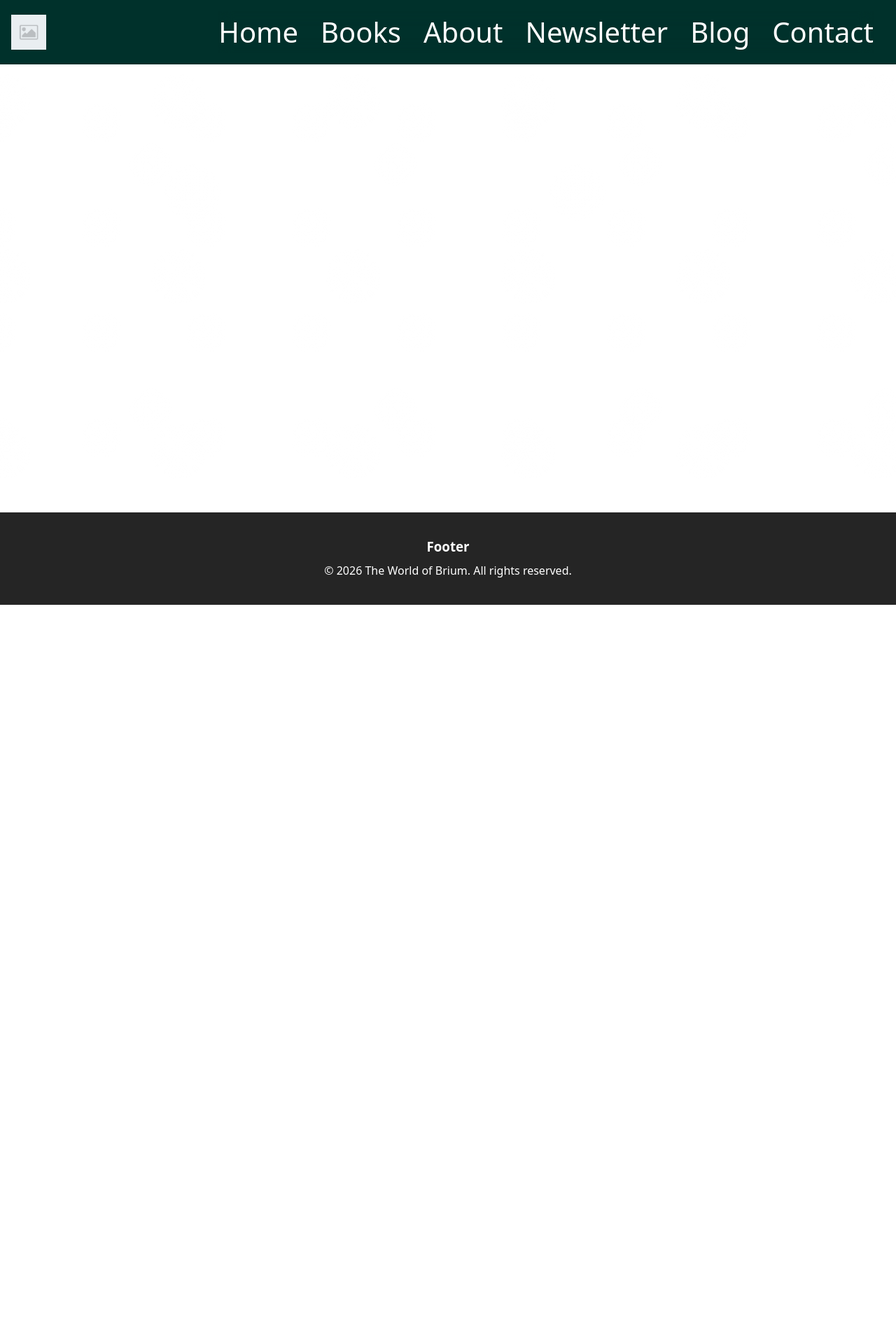
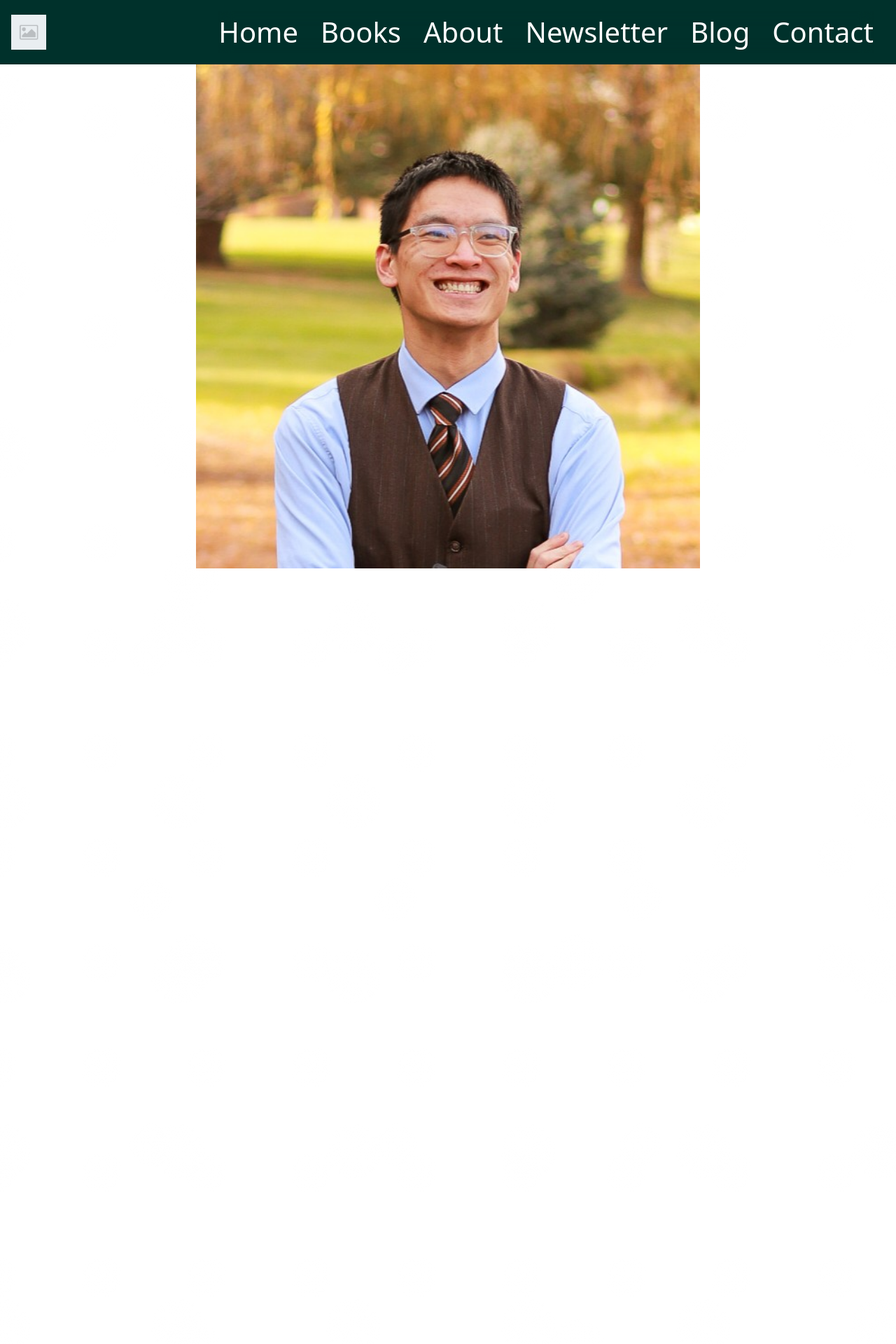
Before and after one commit to ErikQBirch/The_World_of_Brium, a React (Vite) app in the folder world_of_brium_project/: page /The_World_of_Brium/about in a window 1280 px wide. Shown: the top 1920 px of the page at 70% size. Before the commit the page ends 864 px from the top, so only its background shows below. Built offline with nearby package versions, Linux system fonts and the light colour scheme.

Commit message:
Got the Bio back up and running

```diff
--- a/world_of_brium_project/src/assets/author.json
+++ b/world_of_brium_project/src/assets/author.json
@@ -8,21 +8,21 @@
         {
           "label":"JeremyColeBio",
           "contentType":"document",
-          "elements": [
-            { "type":"img","src":"/images/author.jpg", "alt":"image1"},
-            { "type":"div", "className":"contentHolder_info","value": [
-              { "type":"h1", "value":"Jeremy Cole"},
-              { "type":"p", "value":"Jeremy Cole is a renowned author known for his captivating storytelling and unique writing style. With a passion for crafting compelling narratives, Jeremy has captivated readers worldwide with his thought-provoking novels and engaging characters. His works often explore themes of love, loss, and the human condition, resonating deeply with audiences of all ages. Jeremy's ability to create vivid worlds and relatable characters has earned him critical acclaim and a dedicated fan base."},
-              { "type":"h1", "value": "World of Brium"},
-              { "type":"p", "value": "World of Brium is a captivating fantasy novel that transports readers to a richly imagined world filled with magic, adventure, and intrigue. Set in the mystical land of Brium, the story follows a diverse cast of characters as they navigate a complex web of political intrigue, ancient prophecies, and powerful forces that threaten to unravel the very fabric of their world. With its intricate plot, vivid world-building, and compelling characters, World of Brium is a must-read for fans of epic fantasy and immersive storytelling."},
-              { "type":"h2", "value": "Inspiration"},
-              { "type":"p", "value": "The inspiration for World of Brium came from Jeremy's love for classic fantasy literature and his desire to create a unique and immersive world that would captivate readers. Drawing from his own experiences and imagination, Jeremy crafted a story that explores themes of friendship, courage, and the power of hope in the face of adversity. The characters in World of Brium are inspired by real people in Jeremy's life, as well as his own experiences and emotions, making the story deeply personal and relatable."},
-              { "type":"h2", "value": "Writing Process"},
-              { "type":"p", "value": "Jeremy's writing process for World of Brium involved extensive planning and world-building to create a rich and immersive setting for the story. He spent months developing the characters, plot, and lore of Brium before beginning the actual writing process. Jeremy also drew inspiration from his favorite authors and genres, incorporating elements of classic fantasy while adding his own unique twist to create a fresh and engaging narrative. Throughout the writing process, Jeremy remained dedicated to crafting a compelling story that would resonate with readers and transport them to the magical world of Brium."},
-              { "type":"h2", "value": "Author's Journey"},
-              { "type":"p", "value": "Jeremy's journey as an author has been filled with challenges and triumphs. From humble beginnings as an aspiring writer to becoming a published author with a dedicated fan base, Jeremy has persevered through rejection and self-doubt to achieve his dream of sharing his stories with the world. Along the way, he has learned valuable lessons about resilience, creativity, and the importance of staying true to one's vision as an artist."},
-              { "type":"h2", "value": "Future Projects"},
-              { "type":"p", "value": "Looking ahead, Jeremy has several exciting projects in the works, including a sequel to World of Brium and a new standalone novel. He is also exploring opportunities to expand the world of Brium through spin-off stories and potential adaptations for film or television. Jeremy is committed to continuing to create captivating stories that resonate with readers and transport them to new and exciting worlds."}
+          "elementArray": [
+            { "element":"img","src":"/images/author.jpg", "alt":"image1"},
+            { "element":"div", "className":"contentHolder_info","value": [
+              { "element":"h1", "value":"Jeremy Cole"},
+              { "element":"p", "value":"Jeremy Cole is a renowned author known for his captivating storytelling and unique writing style. With a passion for crafting compelling narratives, Jeremy has captivated readers worldwide with his thought-provoking novels and engaging characters. His works often explore themes of love, loss, and the human condition, resonating deeply with audiences of all ages. Jeremy's ability to create vivid worlds and relatable characters has earned him critical acclaim and a dedicated fan base."},
+              { "element":"h1", "value": "World of Brium"},
+              { "element":"p", "value": "World of Brium is a captivating fantasy novel that transports readers to a richly imagined world filled with magic, adventure, and intrigue. Set in the mystical land of Brium, the story follows a diverse cast of characters as they navigate a complex web of political intrigue, ancient prophecies, and powerful forces that threaten to unravel the very fabric of their world. With its intricate plot, vivid world-building, and compelling characters, World of Brium is a must-read for fans of epic fantasy and immersive storytelling."},
+              { "element":"h2", "value": "Inspiration"},
+              { "element":"p", "value": "The inspiration for World of Brium came from Jeremy's love for classic fantasy literature and his desire to create a unique and immersive world that would captivate readers. Drawing from his own experiences and imagination, Jeremy crafted a story that explores themes of friendship, courage, and the power of hope in the face of adversity. The characters in World of Brium are inspired by real people in Jeremy's life, as well as his own experiences and emotions, making the story deeply personal and relatable."},
+              { "element":"h2", "value": "Writing Process"},
+              { "element":"p", "value": "Jeremy's writing process for World of Brium involved extensive planning and world-building to create a rich and immersive setting for the story. He spent months developing the characters, plot, and lore of Brium before beginning the actual writing process. Jeremy also drew inspiration from his favorite authors and genres, incorporating elements of classic fantasy while adding his own unique twist to create a fresh and engaging narrative. Throughout the writing process, Jeremy remained dedicated to crafting a compelling story that would resonate with readers and transport them to the magical world of Brium."},
+              { "element":"h2", "value": "Author's Journey"},
+              { "element":"p", "value": "Jeremy's journey as an author has been filled with challenges and triumphs. From humble beginnings as an aspiring writer to becoming a published author with a dedicated fan base, Jeremy has persevered through rejection and self-doubt to achieve his dream of sharing his stories with the world. Along the way, he has learned valuable lessons about resilience, creativity, and the importance of staying true to one's vision as an artist."},
+              { "element":"h2", "value": "Future Projects"},
+              { "element":"p", "value": "Looking ahead, Jeremy has several exciting projects in the works, including a sequel to World of Brium and a new standalone novel. He is also exploring opportunities to expand the world of Brium through spin-off stories and potential adaptations for film or television. Jeremy is committed to continuing to create captivating stories that resonate with readers and transport them to new and exciting worlds."}
             ]}
           ]
         }
--- a/world_of_brium_project/src/assets/books.json
+++ b/world_of_brium_project/src/assets/books.json
@@ -33,6 +33,15 @@
           "elementArray": [
             {"element":"img", "src": "/images/sample_book1.png", "alt": "Sample Book 1"},
             {"element":"img", "src": "/images/author.jpg", "alt": "Author Image"},
+            {"element":"img", "src": "/images/author.jpg", "alt": "Author Image"},
+            {"element":"img", "src": "/images/sample_book1.png", "alt": "Sample Book 1"},
+            {"element":"img", "src": "/images/sample_book1.png", "alt": "Sample Book 1"},
+            {"element":"img", "src": "/images/author.jpg", "alt": "Author Image"},
+            {"element":"img", "src": "/images/sample_book1.png", "alt": "Sample Book 1"},
+            {"element":"img", "src": "/images/author.jpg", "alt": "Author Image"},
+            {"element":"img", "src": "/images/author.jpg", "alt": "Author Image"},
+            {"element":"img", "src": "/images/sample_book1.png", "alt": "Sample Book 1"},
+            {"element":"img", "src": "/images/sample_book1.png", "alt": "Sample Book 1"},
             {"element":"img", "src": "/images/author.jpg", "alt": "Author Image"}
         ]
         },
--- a/world_of_brium_project/src/pages/About.jsx
+++ b/world_of_brium_project/src/pages/About.jsx
@@ -12,6 +12,7 @@ import { ContentRenderer } from "../components/ContentRenderer";
     // const book = booksJSON.Books.find(book => book.id === id);
 
     const author = authorJSON.Author;
+    console.log('author', author);
 
     return (
       <main className="page books" id="booksIdPage">
```
Also changed, not shown: world_of_brium_project/src/components/ContentRenderer.jsx (+4 -3 lines), 3 other files (tests, documents, lock files or other folders).
